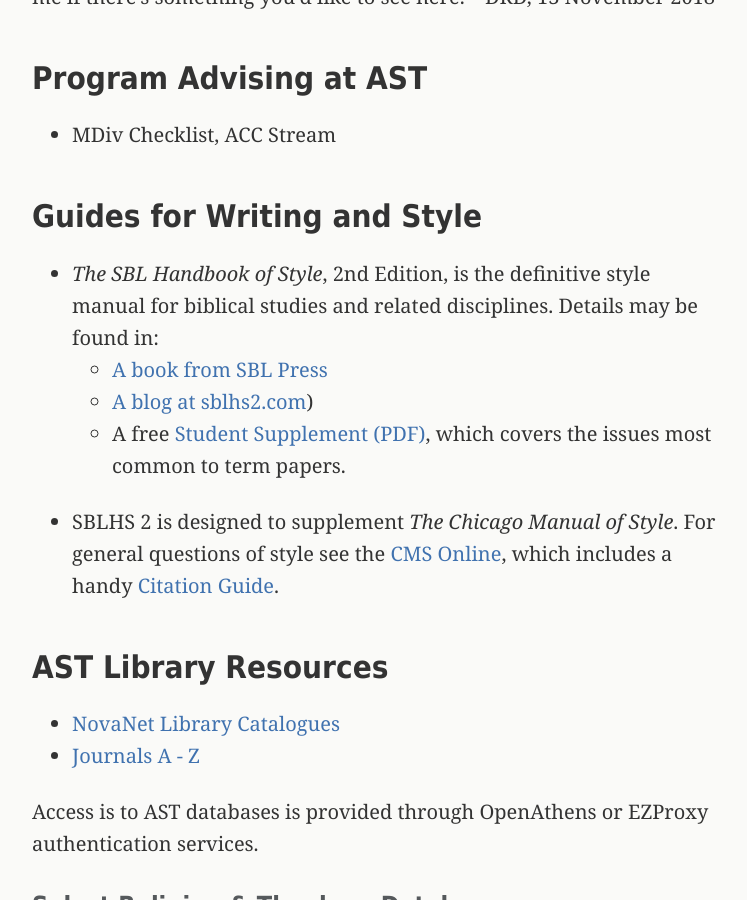
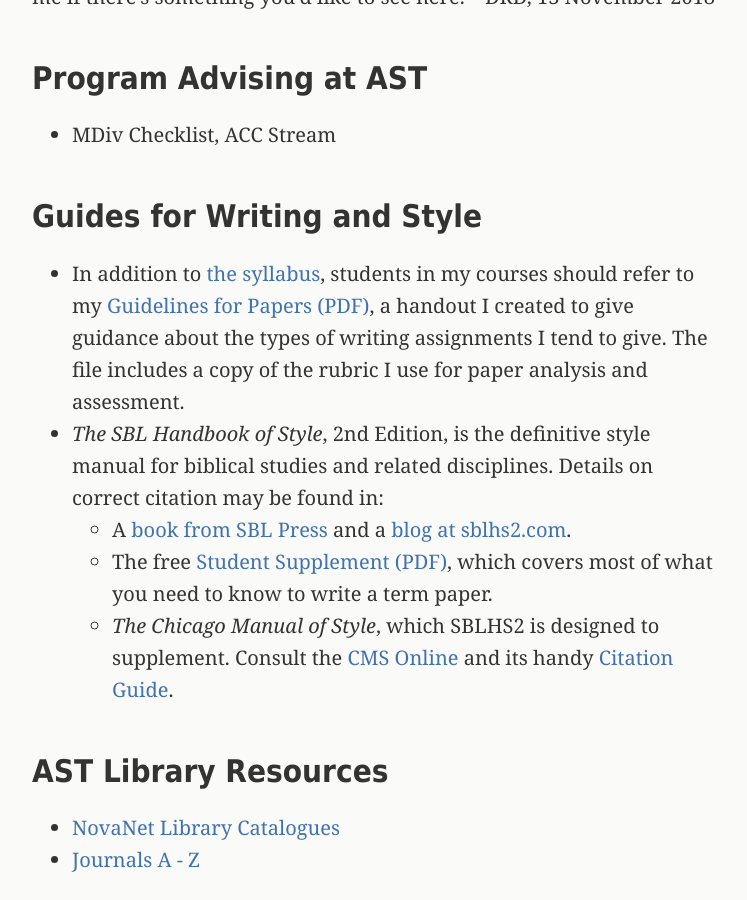
Before and after one commit to danieldriver/danieldriver.github.io, a Jekyll site: the page built from _pages/resources.md, in a window 1280 px wide and 900 px high, scrolled down 269 px. Shown: the whole window, without its empty margins (266-1013 px from the left). Built offline with Jekyll 4.4.1, drawn with Linux system fonts in a browser that asks for light colours.

Commit message:
add Guidelines for Papers HO

```diff
--- a/_pages/resources.md
+++ b/_pages/resources.md
@@ -14,13 +14,11 @@
 
 ## Guides for Writing and Style
 
-
-
-- *The SBL Handbook of Style*, 2nd Edition, is the definitive style manual for biblical studies and related disciplines. Details may be found in:
-	* [A book from SBL Press](https://www.sbl-site.org/publications/SBLHandbookofStyle.aspx)
-	* [A blog at sblhs2.com](https://sblhs2.com))
-	* A free [Student Supplement (PDF)](https://www.sbl-site.org/assets/pdfs/pubs/SBLHSsupp2015-02.pdf), which covers the issues most common to term papers.
-- SBLHS 2 is designed to supplement *The Chicago Manual of Style*. For general questions of style see the [CMS Online](https://login.proxy1.athensams.net/login?qurl=http%3A%2F%2Fwww.chicagomanualofstyle.org%2F16%2Fcontents.html), which includes a handy [Citation Guide](https://www.chicagomanualofstyle.org/tools_citationguide/citation-guide-1.html).
+- In addition to [the syllabus](/courses/), students in my courses should refer to my [Guidelines for Papers (PDF)](/assets/pdf/handouts/Guidelines_for_Papers.pdf), a handout I created to give guidance about the types of writing assignments I tend to give. The file includes a copy of the rubric I use for paper analysis and assessment.
+- *The SBL Handbook of Style*, 2nd Edition, is the definitive style manual for biblical studies and related disciplines. Details on correct citation may be found in:
+	* A [book from SBL Press](https://www.sbl-site.org/publications/SBLHandbookofStyle.aspx) and a [blog at sblhs2.com](https://sblhs2.com).
+	* The free [Student Supplement (PDF)](https://www.sbl-site.org/assets/pdfs/pubs/SBLHSsupp2015-02.pdf), which covers most of what you need to know to write a term paper.
+	* *The Chicago Manual of Style*, which SBLHS2 is designed to supplement. Consult the [CMS Online](https://login.proxy1.athensams.net/login?qurl=http%3A%2F%2Fwww.chicagomanualofstyle.org%2F16%2Fcontents.html) and its handy [Citation Guide](https://www.chicagomanualofstyle.org/tools_citationguide/citation-guide-1.html).
 
 
 ## AST Library Resources
```
Also changed, not shown: 2 other files.
